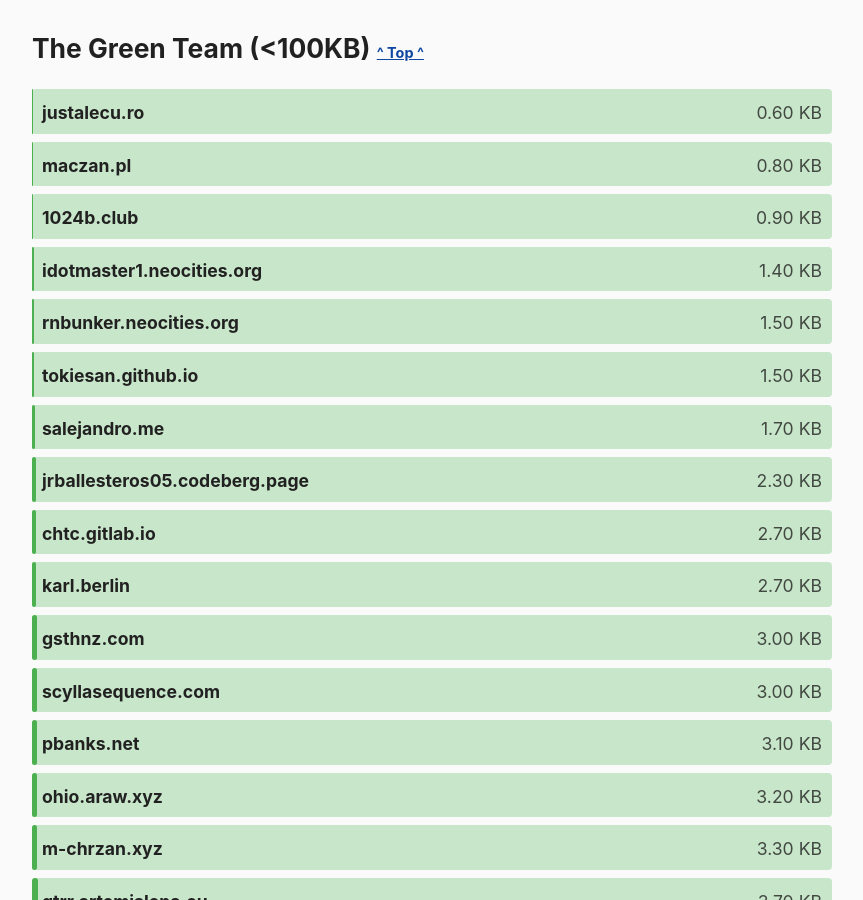
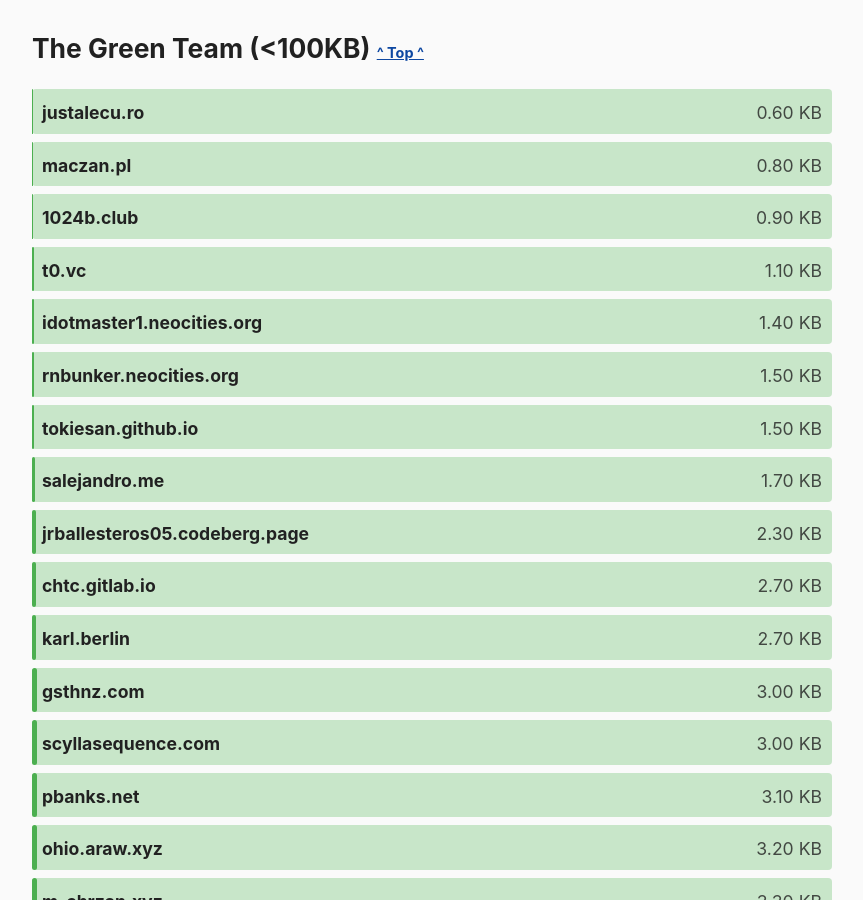
Before and after one commit to kevquirk/512kb.club, a Jekyll site: the page built from index.md, in a window 1280 px wide and 900 px high, scrolled down 850 px. Shown: the whole window, without its empty margins (208-1071 px from the left). Built offline with Jekyll 4.4.1, drawn with Linux system fonts in a browser that asks for light colours.

Commit message:
Add t0.vc

```diff
--- a/_data/sites.yml
+++ b/_data/sites.yml
@@ -1268,6 +1268,11 @@
   size: 150
   last_checked: 2021-08-20
 
+- domain: t0.vc
+  url: https://t0.vc/
+  size: 1.1
+  last_checked: 2021-08-20
+
 - domain: tanami.org
   url: https://tanami.org/
   size: 32.6
```
